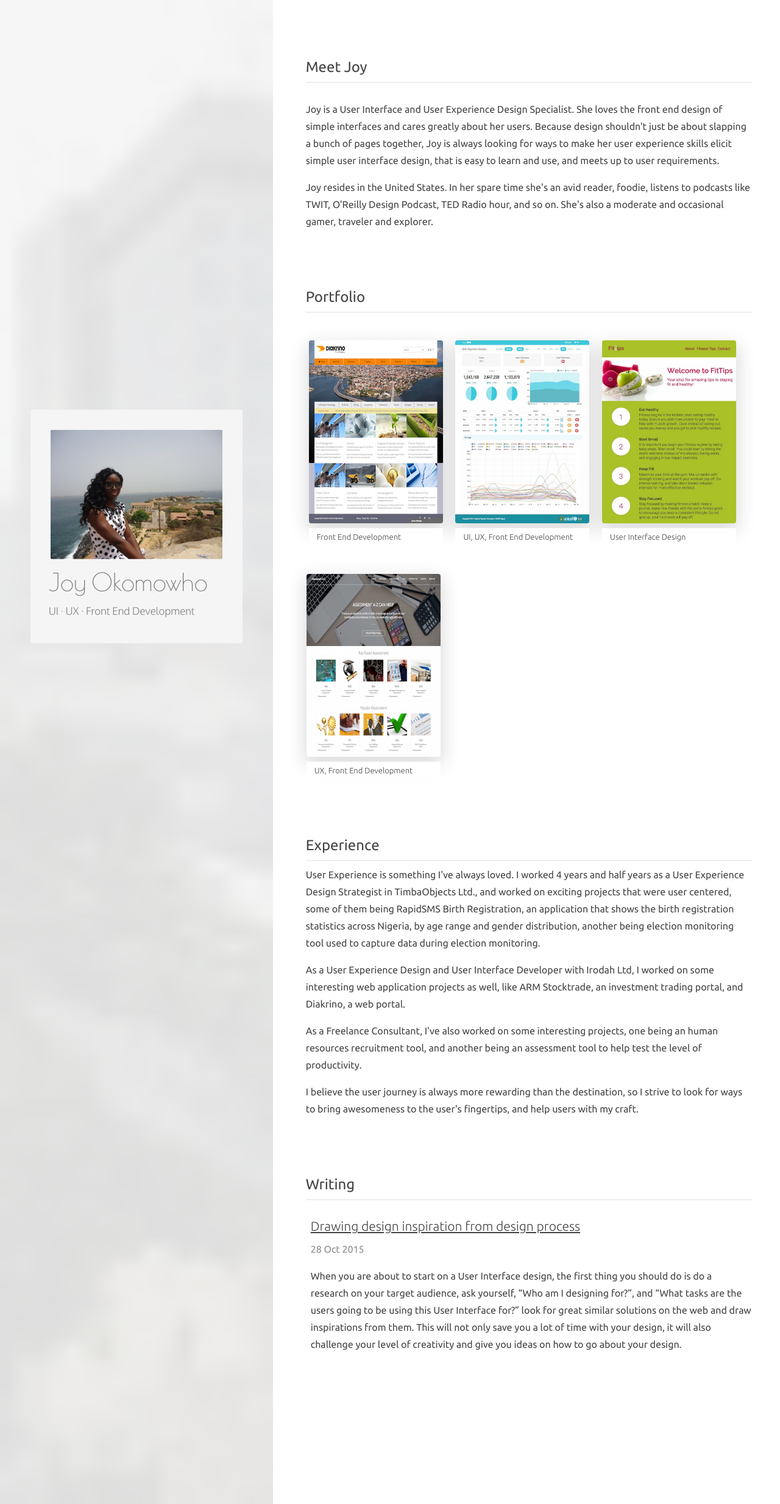
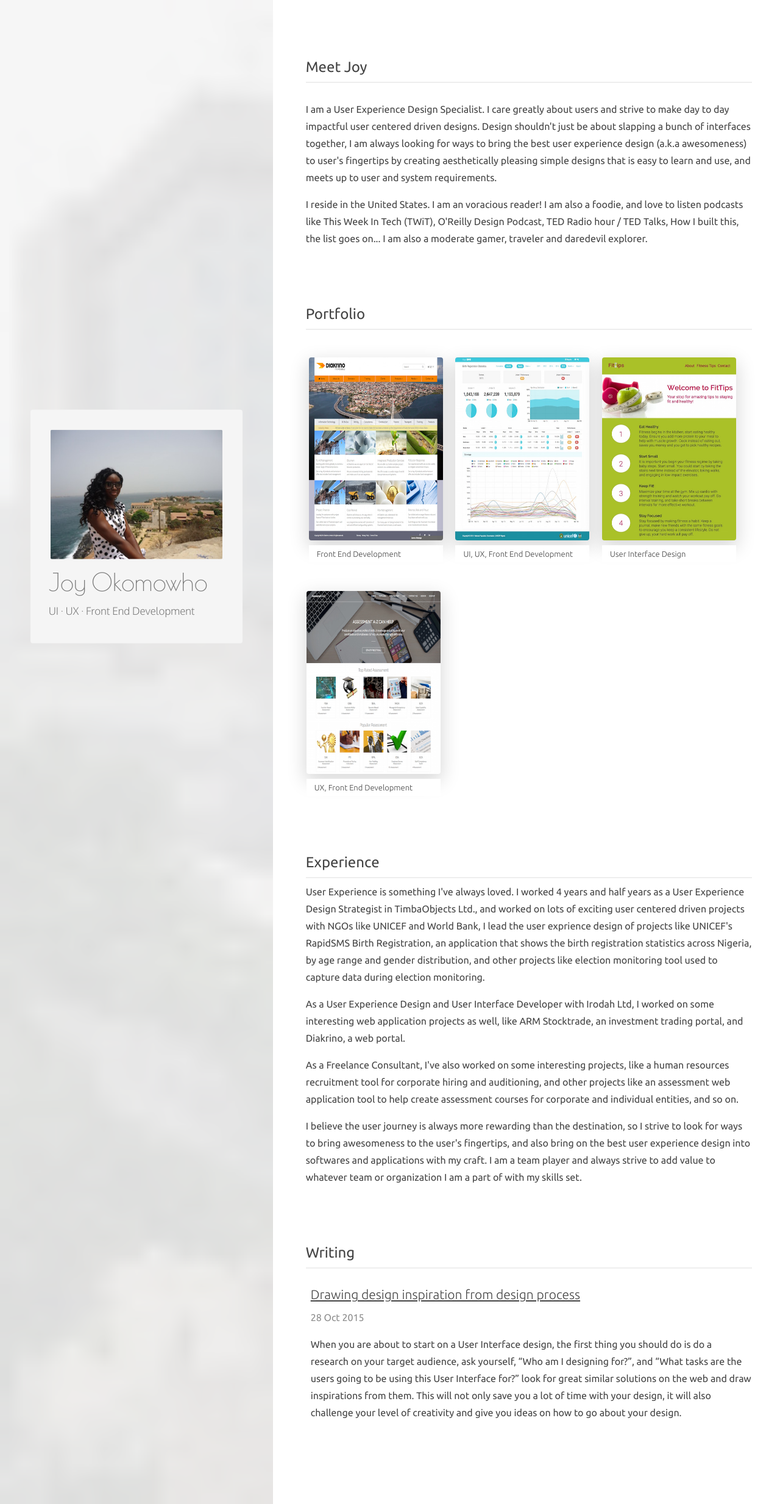
Before and after one commit to jokomowho/my_website, a Jekyll site: the page built from index.html, in a window 1280 px wide. Shown: the whole page at 61% size. Built offline with Jekyll 4.4.1, drawn with Linux system fonts in a browser that asks for light colours; nearby versions of some CDN libraries; Markdown is read by kramdown in place of the engine named in the settings.

Commit message:
About me update.

```diff
--- a/index.html
+++ b/index.html
@@ -19,10 +19,10 @@ layout: default
       <h2>Meet Joy</h2>
       <hr>
         <div class="content-child">
-          <p>Joy is a User Interface and User Experience Design Specialist. She loves the front end design of simple interfaces and cares greatly about her users. Because design shouldn't just be about slapping a bunch of pages together, Joy is always looking for ways to make her user experience skills elicit simple user interface design, that is easy to learn and use, and meets up to user requirements.
+          <p>I am a User Experience Design Specialist. I care greatly about users and strive to make day to day impactful user centered driven designs. Design shouldn't just be about slapping a bunch of interfaces together, I am always looking for ways to bring the best user experience design (a.k.a awesomeness) to user's fingertips by creating aesthetically pleasing simple designs that is easy to learn and use, and meets up to user and system requirements.
           </p>
           <p>
-          Joy resides in the United States. In her spare time she's an avid reader, foodie, listens to podcasts like TWIT, O'Reilly Design Podcast, TED Radio hour, and so on. She's also a moderate and occasional gamer, traveler and explorer.
+          I reside in the United States. I am an voracious reader! I am also a foodie, and love to listen podcasts like This Week In Tech (TWiT), O'Reilly Design Podcast, TED Radio hour / TED Talks, How I built this, the list goes on... I am also a moderate gamer, traveler and daredevil explorer.
         </p>
         </div>
     </div>
@@ -101,16 +101,16 @@ layout: default
     <h2>Experience</h2>
     <hr>
     <p>
-      User Experience is something I've always loved. I worked 4 years and half years as a User Experience Design Strategist in TimbaObjects Ltd., and worked on exciting projects that were user centered, some of them being RapidSMS Birth Registration, an application that shows the birth registration statistics across Nigeria, by age range and gender distribution, another being election monitoring tool used to capture data during election monitoring.
+      User Experience is something I've always loved. I worked 4 years and half years as a User Experience Design Strategist in TimbaObjects Ltd., and worked on lots of exciting user centered driven projects with NGOs like UNICEF and World Bank, I lead the user exprience design of projects like UNICEF's RapidSMS Birth Registration, an application that shows the birth registration statistics across Nigeria, by age range and gender distribution, and other projects like election monitoring tool used to capture data during election monitoring.
     </p>
     <p>
      As a User Experience Design and User Interface Developer with Irodah Ltd, I worked on some interesting web application projects as well, like ARM Stocktrade, an investment trading portal, and Diakrino, a web portal.
     </p>
     <p>
-      As a Freelance Consultant, I've also worked on some interesting projects, one being an human resources recruitment tool, and another being an assessment tool to help test the level of productivity.
+      As a Freelance Consultant, I've also worked on some interesting projects, like a human resources recruitment tool for corporate hiring and auditioning, and other projects like an assessment web application tool to help create assessment courses for corporate and individual entities, and so on.
     </p>
     <p>
-      I believe the user journey is always more rewarding than the destination, so I strive to look for ways to bring awesomeness to the user's fingertips, and help users with my craft.
+      I believe the user journey is always more rewarding than the destination, so I strive to look for ways to bring awesomeness to the user's fingertips, and also bring on the best user experience design into softwares and applications with my craft. I am a team player and always strive to add value to whatever team or organization I am a part of with my skills set.
     </p>
   </div>
     <div class="writing content">
```
